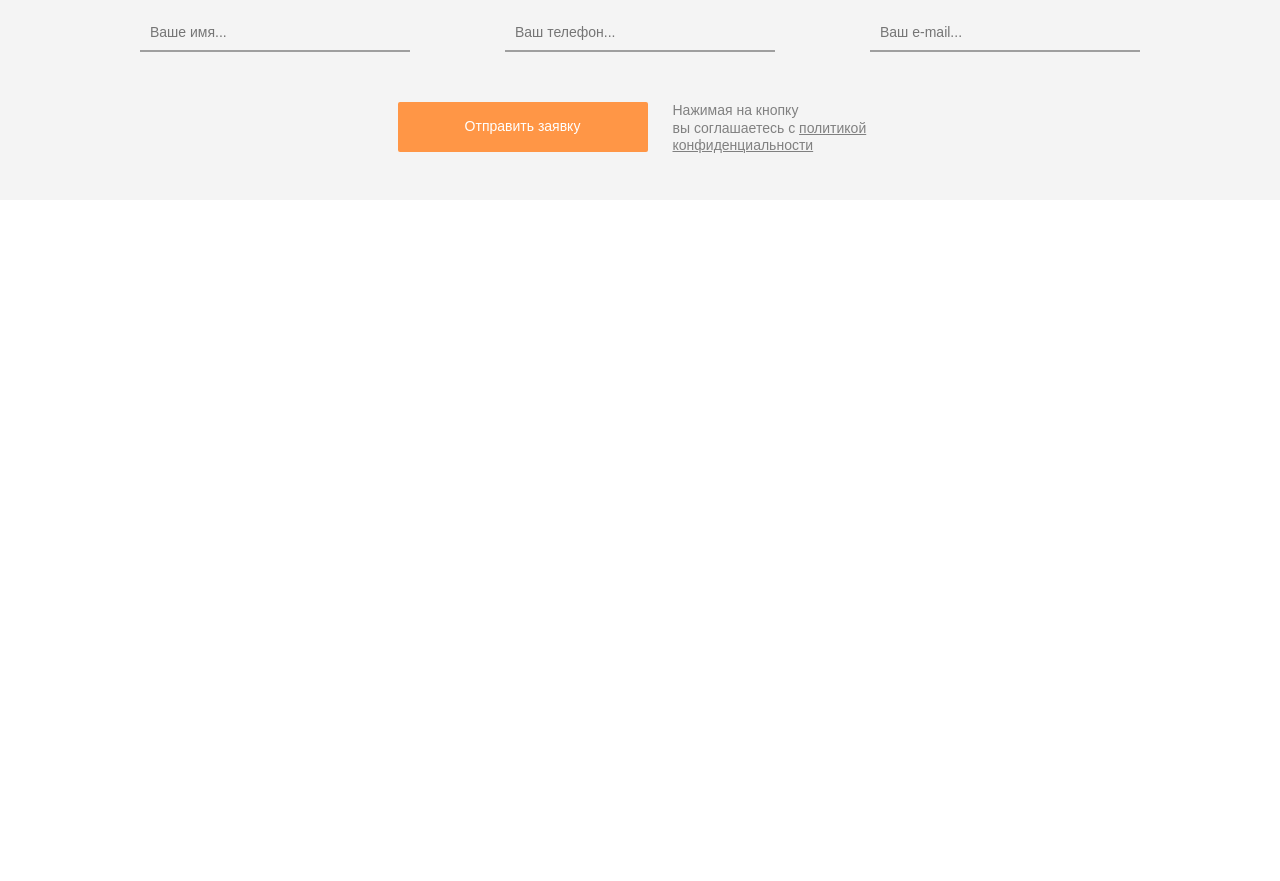
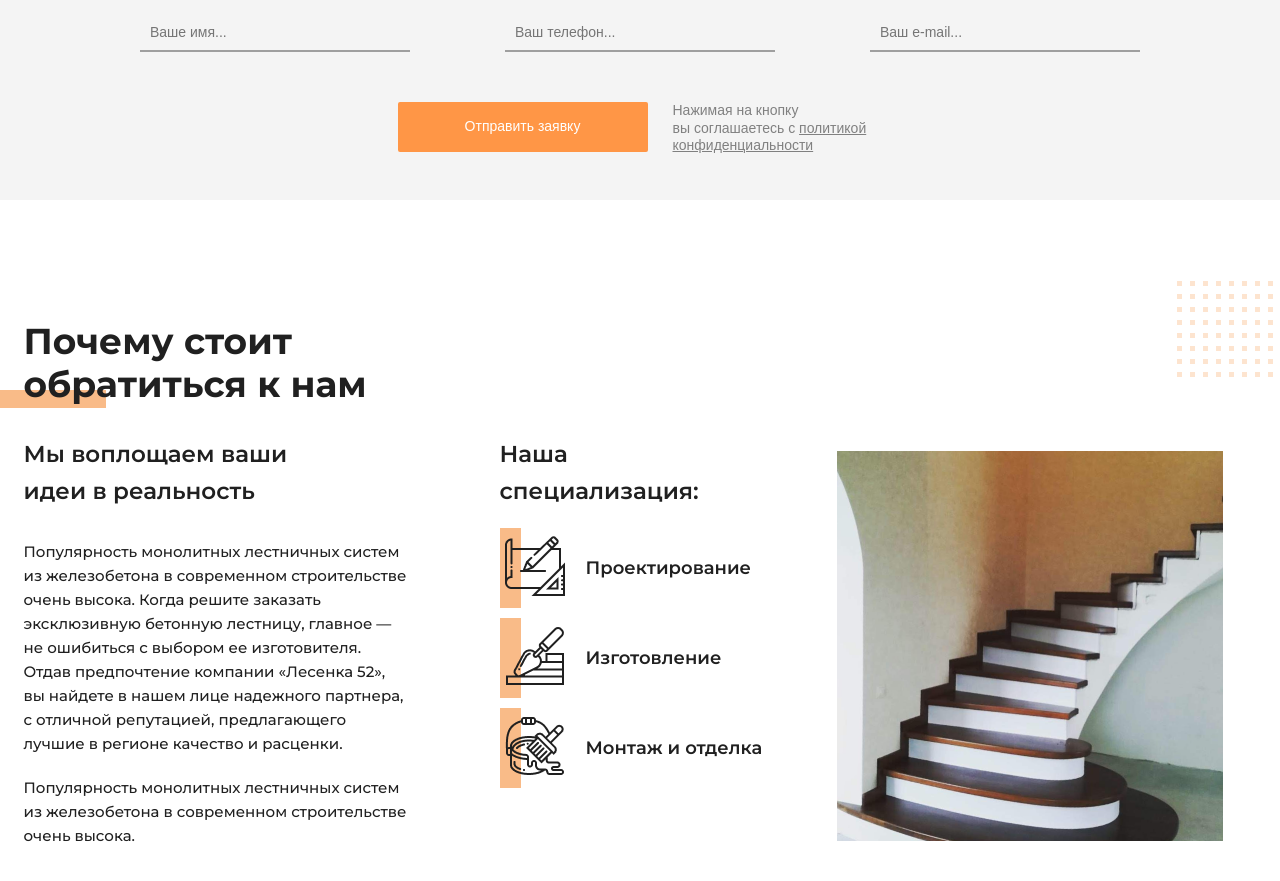
Before and after one commit to Sheil777/lesenka52, a plain HTML site: page index.html in a window 1280 px wide. Shown: the part 2343-3224 px from the top of the page. Before the commit the page ends 2643 px from the top, so only its background shows below. Drawn offline with Linux system fonts and the light colour scheme.

Commit message:
2021.10.17 Added new section in main page

```diff
--- a/index.html
+++ b/index.html
@@ -10,11 +10,16 @@
     <link rel="stylesheet" href="styles/divAdvantages.css">
     <link rel="stylesheet" href="styles/divTypeStairs.css">
     <link rel="stylesheet" href="styles/divForm.css">
+    <link rel="stylesheet" href="styles/sectionWhy.css">
     <link rel="stylesheet" href="styles/swiper-bundle.min.css">
     <!--<link rel="script" href="js/jquery-3.3.1.min.js">-->
     <script src="js/jquery-3.6.0.min.js"></script>
     <script src="js/swiper-bundle.min.js"></script>
 
+
+    <link rel="preconnect" href="https://fonts.googleapis.com">
+    <link rel="preconnect" href="https://fonts.gstatic.com" crossorigin>
+    <link href="https://fonts.googleapis.com/css2?family=Montserrat:wght@500;600;700&family=Open+Sans&display=swap" rel="stylesheet">
     <!--
     <link rel="preconnect" href="https://fonts.googleapis.com">
     <link rel="preconnect" href="https://fonts.gstatic.com" crossorigin>
@@ -208,6 +213,58 @@
         </div>
     </div>
 
+    <section class="why">
+        <div class="container">
+            <div class="why__header">
+                <span>
+                    Почему стоит <br /> обратиться к нам
+                </span>
+            </div>
+            <div class="why__text">
+                <div class="wt__header">
+                    Мы воплощаем ваши <br />
+                    идеи в реальность
+                </div>
+                <div class="wt__content">
+                    <p>
+                        Популярность монолитных лестничных систем
+                        из железобетона в современном строительстве очень высока. Когда решите заказать эксклюзивную бетонную лестницу, главное — не ошибиться
+                        с выбором ее изготовителя. Отдав предпочтение компании «Лесенка 52», вы найдете в нашем лице надежного партнера, с отличной репутацией,
+                        предлагающего лучшие в регионе качество
+                        и расценки.
+                    </p>
+                    <p>
+                        Популярность монолитных лестничных систем
+                        из железобетона в современном строительстве очень высока.
+                    </p>
+                </div>
+            </div>
+            <div class="why__specialisation">
+                <div class="ws__header">Наша <br /> специализация:</div>
+                <div class="ws__item">
+                    <div class="ws__image">
+                        <img src="img/why/why1.png" alt="">
+                    </div>
+                    <div class="ws__text">Проектирование</div>
+                </div>
+                <div class="ws__item">
+                    <div class="ws__image">
+                        <img src="img/why/why2.png" alt="">
+                    </div>
+                    <div class="ws__text">Изготовление</div>
+                </div>
+                <div class="ws__item">
+                    <div class="ws__image">
+                        <img src="img/why/why3.png" alt="">
+                    </div>
+                    <div class="ws__text">Монтаж и отделка</div>
+                </div>
+            </div>
+            <div class="why__image">
+                <img src="img/why/whyImg.png" alt="">
+            </div>
+        </div>
+    </section>
 
     <script src="js/script.js"></script>
 </body>
--- a/styles/divForm.css
+++ b/styles/divForm.css
@@ -1,5 +1,5 @@
 .divForm {
-    margin-bottom: 100px;
+    /* margin-bottom: 100px; */
     padding: 45px 0;
     background: #F4F4F4;
 }
--- /dev/null
+++ b/styles/sectionWhy.css
@@ -0,0 +1,222 @@
+.why {
+    margin-bottom: 100px;
+}
+
+.why__header {
+    position: relative;
+    margin-top: 120px;
+    margin-bottom: 30px;
+}
+
+.why__header span {
+    font-family: Montserrat, Arial;
+    font-style: normal;
+    font-weight: bold;
+    font-size: 36px;
+    line-height: 120%;
+    /* or 43px */
+
+    color: #202020;
+}
+
+.why__header span:before {
+    content: "";
+    display: block;
+    position: absolute;
+    width: 120px;
+    height: 18px;
+
+    background: #F9BB88;
+
+    left: -38px;
+    top: 70px;
+    z-index: -1;
+}
+
+.wt__header {
+    font-family: Montserrat, Arial;
+    font-style: normal;
+    font-weight: 600;
+    font-size: 23px;
+    line-height: 160%;
+    /* or 37px */
+
+    color: #202020;
+
+    margin-bottom: 30px;
+}
+
+.why__text {
+    display: inline-block;
+
+    margin-right: 90px;
+    width: 386px;
+}
+
+.wt__content p{
+    font-family: Montserrat, Arial;
+    font-style: normal;
+    font-weight: normal;
+    font-size: 15px;
+    line-height: 160%;
+    /* or 22px */
+
+    color: #202020;
+}
+
+.wt__content p:first-child {
+    margin-bottom: 20px;
+}
+
+.why__specialisation {
+    display: inline-block;
+    vertical-align: top;
+
+    width: 267px;
+}
+
+.ws__header {
+    font-family: Montserrat, Arial;
+    font-style: normal;
+    font-weight: 600;
+    font-size: 23px;
+    line-height: 160%;
+    /* or 37px */
+
+    color: #202020;
+
+    margin-bottom: 26px;
+}
+
+.ws__item {
+    margin-bottom: 30px;
+}
+
+.ws__image, .ws__text {
+    display: inline-block;
+
+}
+
+.ws__image {
+    position: relative;
+    margin-left: 5px;
+}
+
+.ws__image:before {
+    content: "";
+    display: block;
+    position: absolute;
+    top: -8px;
+    left: -5px;
+    background: #F9BB88;
+
+    height: 80px;
+    width: 21px;
+    z-index: -1;
+}
+
+.ws__text {
+    font-family: Montserrat, Arial;
+    font-style: normal;
+    font-weight: 600;
+    font-size: 18px;
+    line-height: 140%;
+    /* or 25px */
+
+    color: #202020;
+
+    vertical-align: top;
+
+    margin-top: 20px;
+    margin-left: 21px;
+}
+
+.why__image {
+    display: inline-block;
+    margin-left: 70px;
+    position: relative;
+}
+
+.why__image:before {
+    content: "";
+    display: block;
+    position: absolute;
+    top: -170px;
+    right: -50px;
+
+    background-image: url("../img/square.png");
+
+    width: 96px;
+    height: 96px;
+}
+
+@media (max-width: 700px) {
+    .why .container {
+        margin-left: 3%;
+    }
+
+    .why__header span {
+        font-size: 50px;
+    }
+
+    .wt__header, .ws__header {
+        font-size: 38px;
+    }
+
+    .why__header span:before {
+        left: -20px;
+        top: 100px;
+        width: 156px;
+    }
+
+    .why__text {
+        width: auto;
+    }
+
+    .wt__content {
+        margin-bottom: 40px;
+    }
+
+    .wt__content p {
+        font-size: 21px;
+    }
+
+    .ws__image:before {
+        height: 100px;
+    }
+
+    .ws__image img {
+        width: 80px;
+    }
+
+    .why__specialisation {
+        display: block;
+        width: auto;
+    }
+
+    .ws__text {
+        font-size: 24px;
+        margin: 26px;
+    }
+
+    .ws__item {
+        margin-bottom: 50px;
+    }
+
+    .why__image {
+        margin-left: 0;
+    }
+
+    .why__image img {
+        width: 650px;
+    }
+
+    .why__image:before {
+        top: -1460px;
+        right: 30px;
+        background-repeat: no-repeat;
+        background-size: cover;
+        width: 150px;
+        height: 150px;
+    }
+}
```
Also changed, not shown: figmaMaket.txt (added), fonts/Montserrat/OFL.txt, img/square.png (added), img/why/why1.png (added), img/why/why2.png (added), img/why/why3.png (added), img/why/whyImg.png (added).
